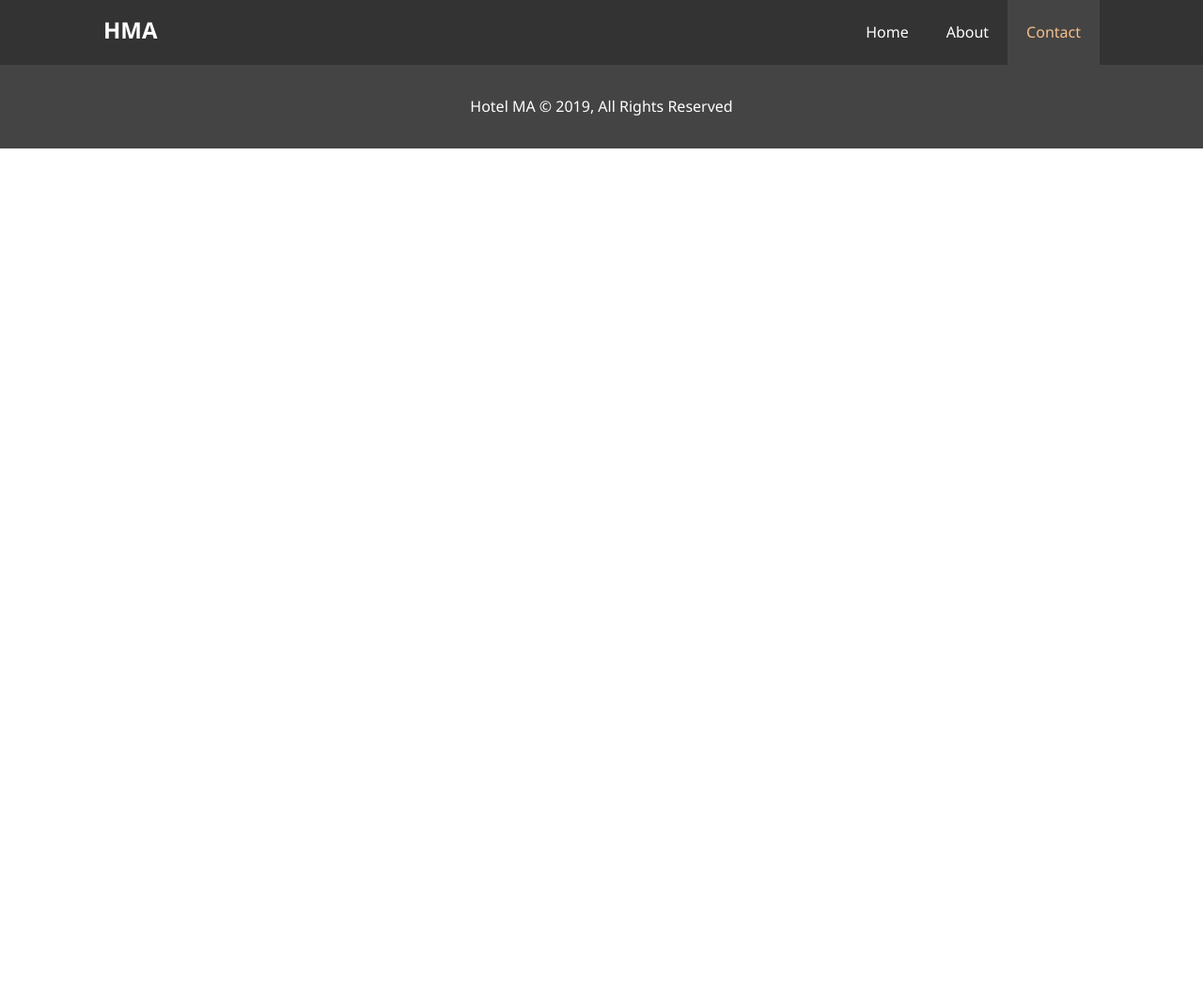
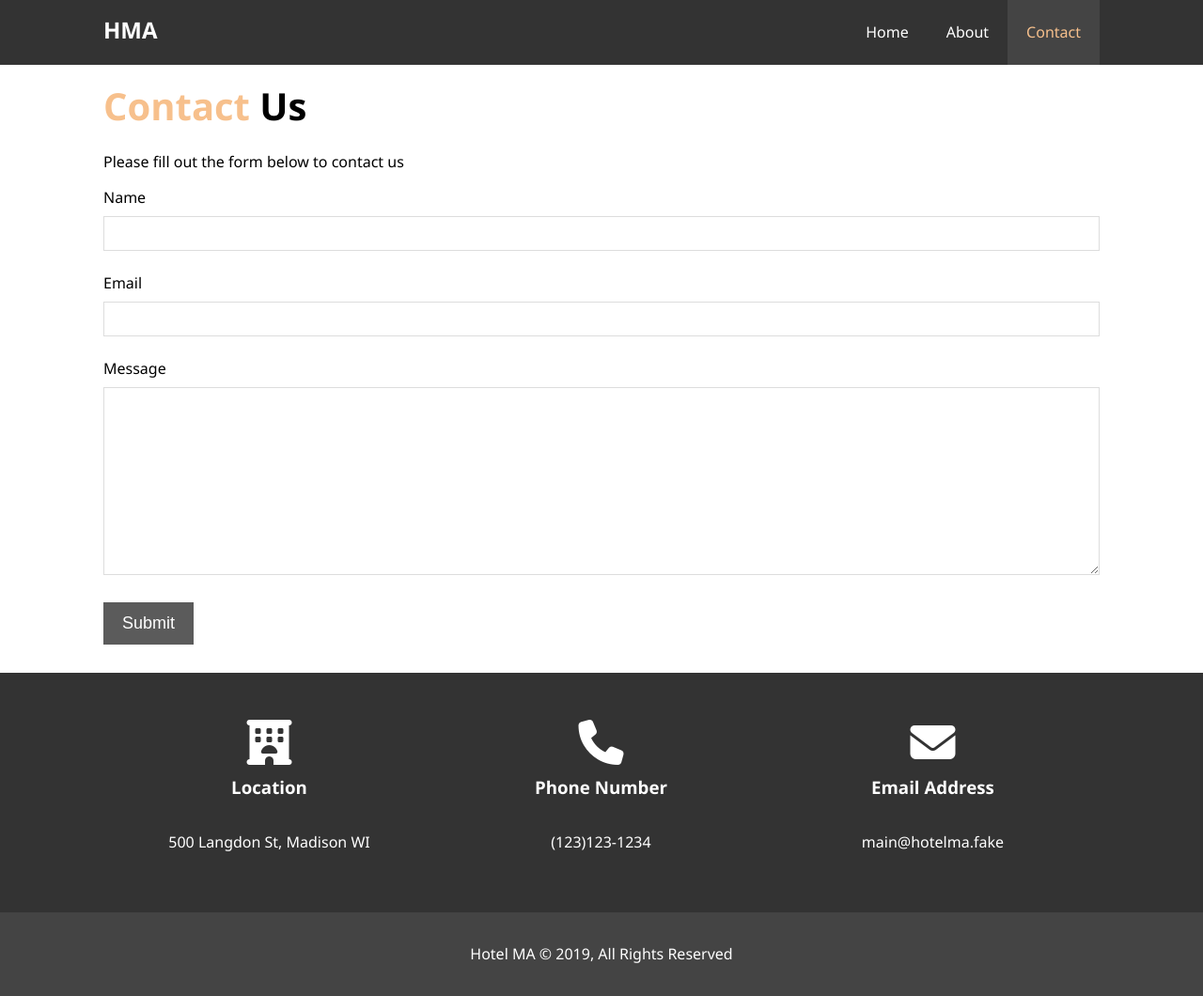
Before and after one commit to EllisMin/hotel-web, a plain HTML site: page contact.html in a window 1280 px wide. Shown: the whole page at 94% size. Before the commit the page ends 800 px from the top, so only its background shows below. Drawn offline with Linux system fonts and the light colour scheme; files whose address does not match are found by name.

Commit message:
created contact page view

```diff
--- a/contact.html
+++ b/contact.html
@@ -10,6 +10,12 @@
     />
     <meta name="keywords" content="hotel, madison hotel, wisconsin hotel" />
     <link rel="stylesheet" href="./css//styles.css" />
+    <!-- Font awesome -->
+    <script
+      src="https://kit.fontawesome.com/939d583296.js"
+      crossorigin="anonymous"
+    ></script>
+
     <title>Hotel Madison | Contact</title>
   </head>
   <body>
@@ -28,6 +34,54 @@
       </nav>
     </header>
 
+    <section id="contact-form" class="py-3">
+      <div class="container">
+        <h1 class="l-heading"><span class="text-primary">Contact</span> Us</h1>
+        <p>Please fill out the form below to contact us</p>
+        <form action="_.php">
+          <div class="form-group">
+            <label for="name">Name</label>
+            <input type="text" name="name" id="name" />
+          </div>
+          <div class="form-group">
+            <label for="email">Email</label>
+            <input type="email" name="email" id="email" />
+          </div>
+          <div class="form-group">
+            <label for="message">Message</label>
+            <textarea type="text" name="message" id="message"></textarea>
+          </div>
+          <button type="submit" class="btn">Submit</button>
+        </form>
+      </div>
+    </section>
+
+    <section id="contact-info" class="bg-dark">
+      <div class="container">
+        <div class="box">
+          <i class="fas fa-hotel fa-3x"></i>
+          <h3>Location</h3>
+          <p>
+            500 Langdon St, Madison WI
+          </p>
+        </div>
+        <div class="box">
+          <i class="fas fa-phone fa-3x"></i>
+          <h3>Phone Number</h3>
+          <p>
+            (123)123-1234
+          </p>
+        </div>
+        <div class="box">
+          <i class="fas fa-envelope fa-3x"></i>
+          <h3>Email Address</h3>
+          <p>
+            main@hotelma.fake
+          </p>
+        </div>
+      </div>
+    </section>
+
     <footer id="main-footer">
       <p>Hotel MA &copy; 2019, All Rights Reserved</p>
     </footer>
--- a/css/styles.css
+++ b/css/styles.css
@@ -237,6 +237,32 @@ p {
   border-radius: 50%;
 }
 
+/* Contact form */
+#contact-form .form-group {
+  margin-bottom: 20px;
+}
+
+#contact-form label {
+  display: block;
+  margin-bottom: 5px;
+}
+#contact-form input,
+#contact-form textarea {
+  width: 100%;
+  padding: 10px;
+  border: 1px solid #ddd;
+}
+
+#contact-form textarea {
+  height: 200px;
+}
+
+#contact-form input:focus,
+#contact-form textarea:focus {
+  outline: none;
+  border-color: #f7c08c;
+}
+
 /* Footer */
 #main-footer {
   text-align: center;
```
